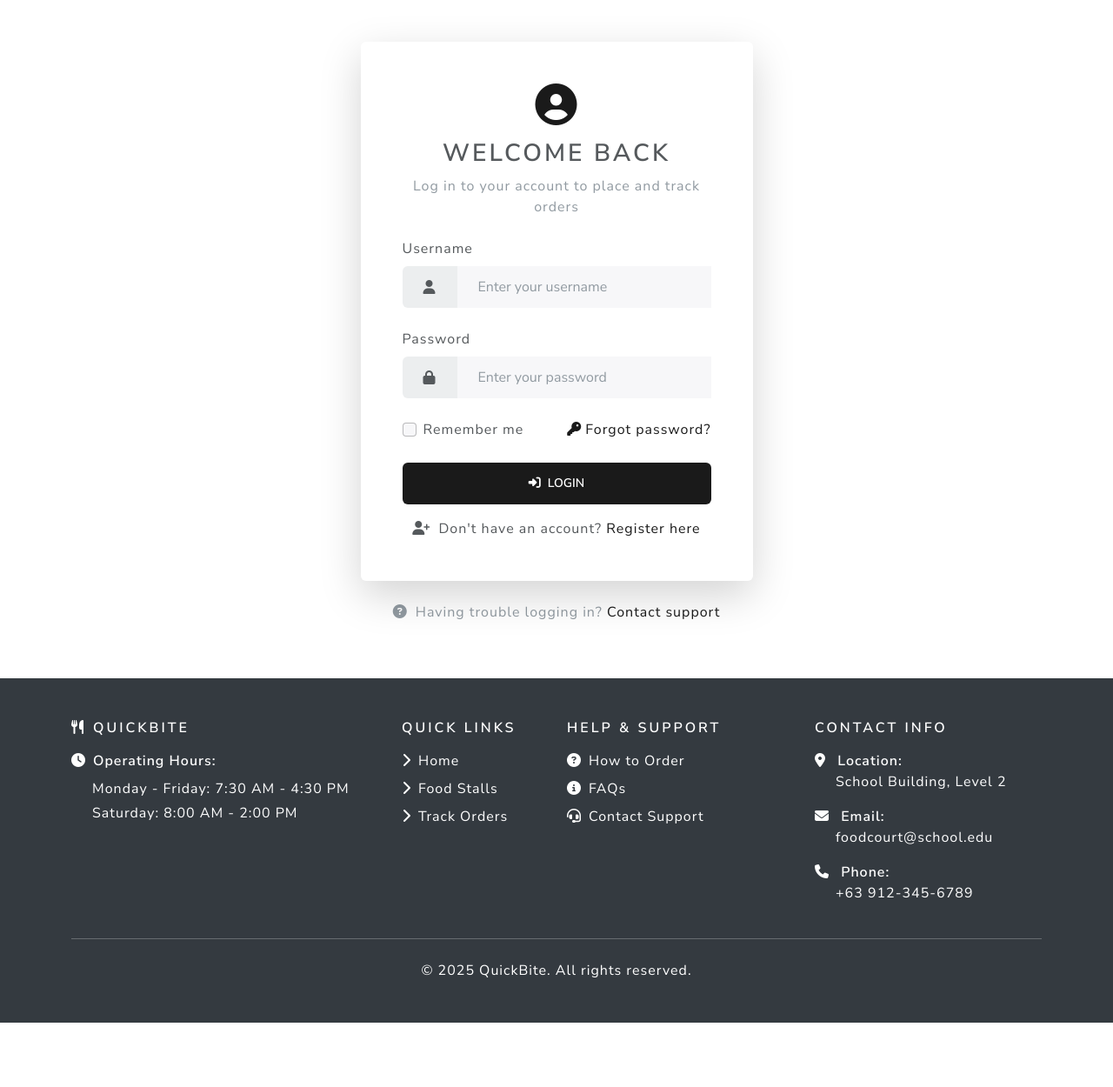
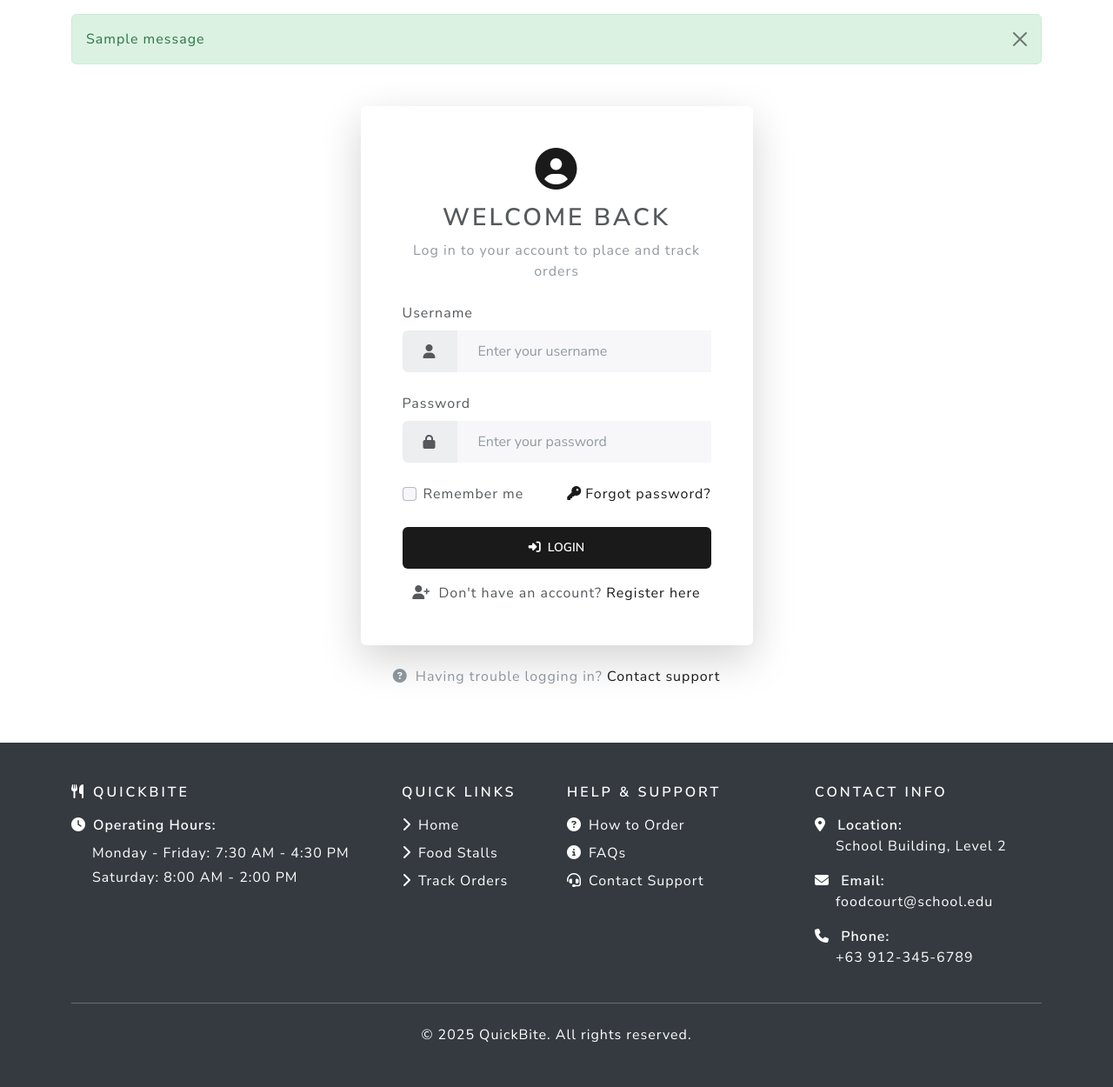
Before and after one commit to mikeygelooooo/Cafeteria-Preoder-System, a Django app: page /user/login/ in a window 1280 px wide. Shown: the part 92-1342 px from the top of the page at 87% size. Before the commit the page ends 1268 px from the top, so only its background shows below. Run offline with Django 5.2, Linux system fonts and the light colour scheme; one stand-in notice (Sample message) is shown; some libraries are stand-ins or nearby versions.

Commit message:
User Login Setup

```diff
--- a/User/forms.py
+++ b/User/forms.py
@@ -0,0 +1,42 @@
+from django import forms
+
+class LoginForm(forms.Form):
+    username = forms.CharField(
+        widget=forms.TextInput(
+            attrs={
+                'class': 'form-control',
+                'placeholder': 'Enter your username',
+                'id': 'username',
+            }
+        ),
+        label='Username',
+    )
+
+    password = forms.CharField(
+        widget=forms.PasswordInput(
+            attrs={
+                'class': 'form-control',
+                'placeholder': 'Enter your password',
+                'id': 'password',
+            }
+        ),
+        label='Password',
+    )
+
+    remember_me = forms.BooleanField(
+        required=False,
+        widget=forms.CheckboxInput(
+            attrs={
+                'class': 'form-check-input',
+                'id': 'remember',
+            }
+        ),
+        label='Remember me',
+    )
+
+    def __init__(self, *args, **kwargs):
+        super().__init__(*args, **kwargs)
+        # Add Bootstrap classes to form labels
+        for field in self.fields.values():
+            if field.label != 'Remember me':  # Skip remember me checkbox
+                field.label_attrs = {'class': 'form-label'}
--- a/User/views.py
+++ b/User/views.py
@@ -1,8 +1,42 @@
-from django.shortcuts import render, HttpResponse
+from django.shortcuts import render, redirect
+from django.contrib.auth import authenticate, login as auth_login
+from django.contrib import messages
+from .forms import LoginForm
 
 # Create your views here.
 def login(request):
-    return render(request, "user/login.html")
+    if request.user.is_authenticated:
+        return redirect("index")
+
+    if request.method == "POST":
+        form = LoginForm(request.POST)
+
+        if form.is_valid():
+            username = form.cleaned_data.get('username')
+            password = form.cleaned_data.get('password')
+            remember_me = form.cleaned_data.get('remember_me')
+
+            user = authenticate(username=username, password=password)
+
+            if user is not None:
+                auth_login(request, user)
+
+                if not remember_me:
+                    request.session.set_expiry(0)
+
+                next_page = request.GET.get('next', 'index')
+
+                return redirect(next_page)
+
+            else:
+                messages.error(request, 'Invalid username or password.')
+
+    else:
+        form = LoginForm()
+
+    context = {'form': form}
+
+    return render(request, "user/login.html", context)
 
 
 def signup(request):
--- a/templates/base/base.html
+++ b/templates/base/base.html
@@ -43,14 +43,32 @@
                         </a>
                     </li>
                 </ul>
+                {% if request.user.is_authenticated %}
+                <a class="btn btn-outline-light py-2" href="{% url 'user-profile' %}">
+                    <i class="fas fa-user me-1"></i> Profile
+                </a>
+                {% else %}
                 <a class="btn btn-outline-light py-2" href="{% url 'user-login' %}">
                     <i class="fas fa-user me-1"></i> Login
                 </a>
+                {% endif %}
             </div>
         </div>
     </nav>
 
     <main>
+        {% if messages %}
+        <div class="container mt-3">
+            {% for message in messages %}
+            <div class="alert alert-{% if message.tags == 'error' %}danger{% else %}{{ message.tags }}{% endif %} alert-dismissible fade show"
+                role="alert">
+                {{ message }}
+                <button type="button" class="btn-close" data-bs-dismiss="alert" aria-label="Close"></button>
+            </div>
+            {% endfor %}
+        </div>
+        {% endif %}
+
         {% block content %}
         {% endblock %}
     </main>
--- a/templates/user/login.html
+++ b/templates/user/login.html
@@ -15,32 +15,31 @@
                             Log in to your account to place and track orders
                         </p>
                     </div>
-                    <form>
+                    <form method="post">
+                        {% csrf_token %}
                         <div class="mb-4">
-                            <label for="username" class="form-label">Username</label>
+                            <label for="{{ form.username.id_for_label }}" class="form-label">{{ form.username.label }}</label>
                             <div class="input-group">
                                 <span class="input-group-text"><i class="fas fa-user"></i></span>
-                                <input type="text" class="form-control" id="username" placeholder="Enter your username">
+                                {{ form.username }}
                             </div>
                         </div>
                         <div class="mb-4">
-                            <label for="password" class="form-label">Password</label>
+                            <label for="{{ form.password.id_for_label }}" class="form-label">{{ form.password.label }}</label>
                             <div class="input-group">
                                 <span class="input-group-text"><i class="fas fa-lock"></i></span>
-                                <input type="password" class="form-control" id="password"
-                                    placeholder="Enter your password">
+                                {{ form.password }}
                             </div>
                         </div>
                         <div class="row mb-4">
                             <div class="col-6">
                                 <div class="form-check">
-                                    <input type="checkbox" class="form-check-input" id="remember">
-                                    <label class="form-check-label" for="remember">Remember me</label>
+                                    {{ form.remember_me }}
+                                    <label class="form-check-label" for="remember">{{ form.remember_me.label }}</label>
                                 </div>
                             </div>
                             <div class="col-6 text-end">
-                                <a href="#" class="text-decoration-none"><i class="fas fa-key me-1"></i>Forgot
-                                    password?</a>
+                                <a href="#" class="text-decoration-none"><i class="fas fa-key me-1"></i>Forgot password?</a>
                             </div>
                         </div>
                         <button type="submit" class="btn btn-primary w-100 mb-3">
--- a/templates/user/signup.html
+++ b/templates/user/signup.html
@@ -51,14 +51,14 @@
                             </div>
                         </div>
 
-                        <div class="mb-4">
+                        <!-- <div class="mb-4">
                             <label for="contactNo" class="form-label">Contact Number</label>
                             <div class="input-group">
                                 <span class="input-group-text"><i class="fas fa-phone"></i></span>
                                 <input type="tel" class="form-control" id="contactNo" placeholder="Enter contact number"
                                     required>
                             </div>
-                        </div>
+                        </div> -->
 
                         <div class="mb-4">
                             <label for="password" class="form-label">Password</label>
```
Also changed, not shown: db.sqlite3.
